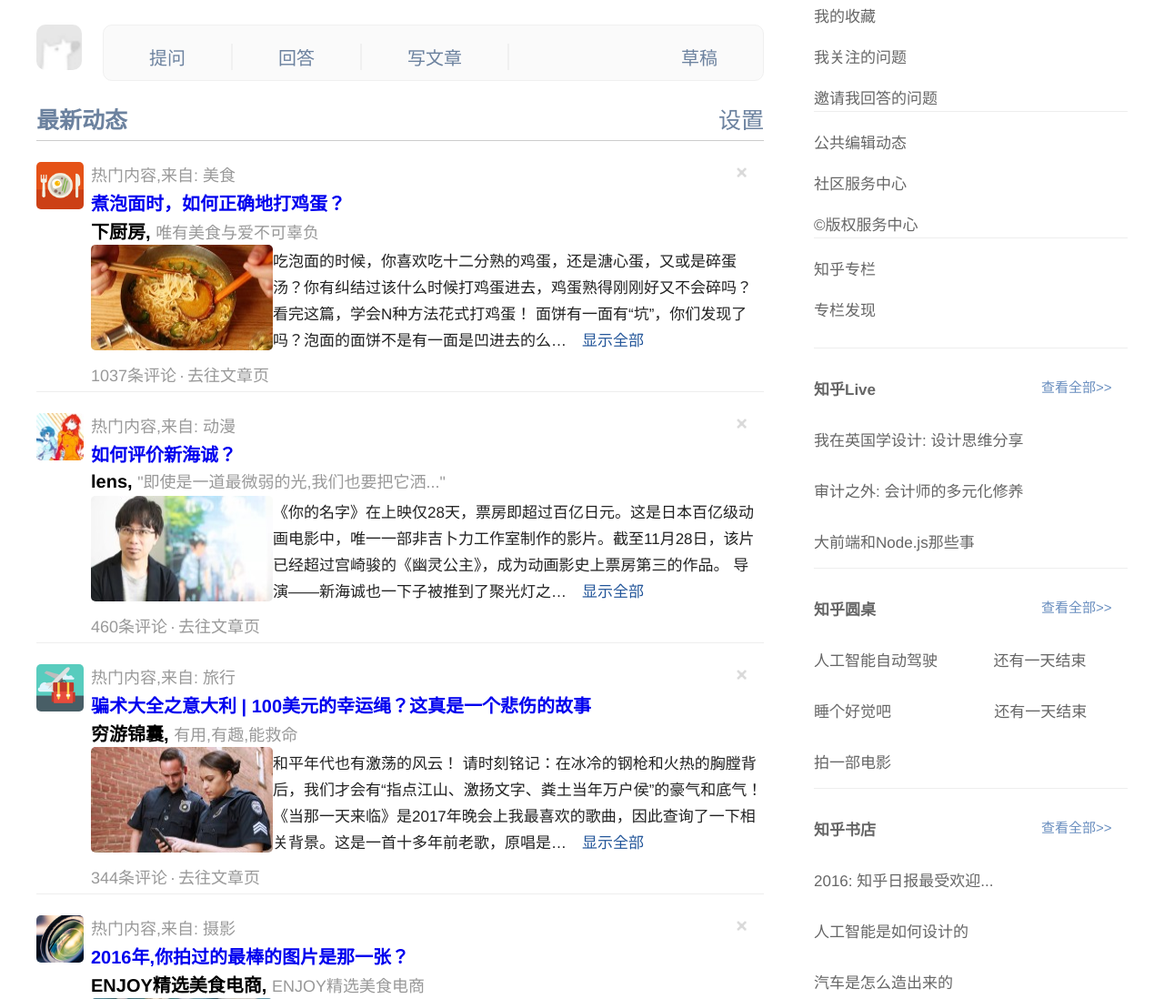
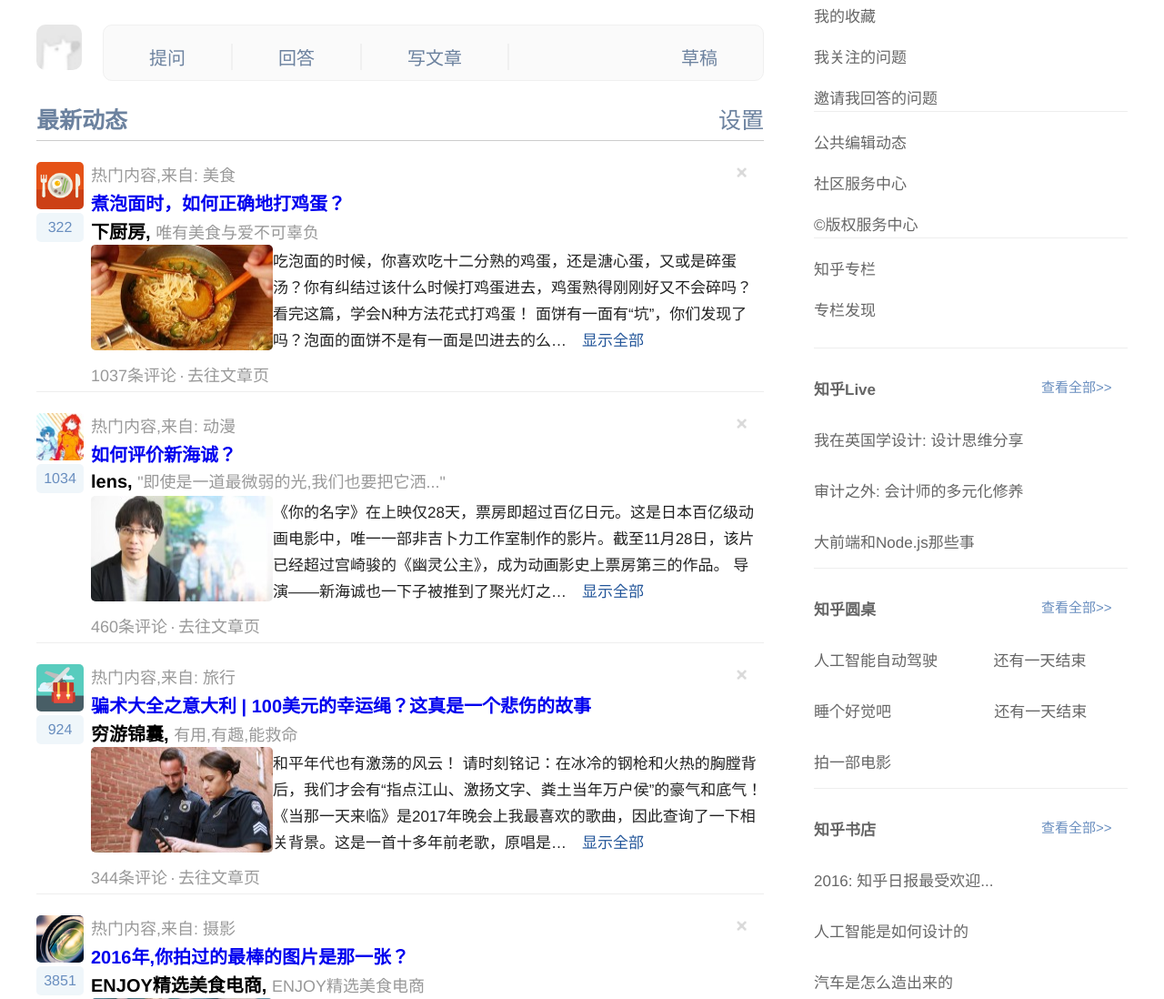
Before and after one commit to Wppfot-jia/homework, a PHP site: page /webpage/index.html in a window 1280 px wide. Shown: the part 76-1174 px from the top of the page at 91% size. Run offline with PHP 8.4, Linux system fonts and the light colour scheme.

Commit message:
2017-2-3

```diff
--- a/css/index.css
+++ b/css/index.css
@@ -221,14 +221,12 @@
     width:60px;
 	height:8200px;
     float:left;
-
 }
 .open-left img{
 	width:52px;
 	border-radius:5px;
 }
 .open-right{
-
     width:740px;
 	height:8200px;
 	float:right;
@@ -367,6 +365,30 @@
 	height:260px;
     float:left;
 }
+.good{
+	margin-bottom:5px;
+	width:52px;
+	height:32px;
+	text-align:center;
+	line-height:32px;
+	color:rgb(105,142,191);
+	border-radius:5px;
+	background-color:rgb(239,246,250);
+}
+.shouqi{
+	text-align:center;
+	line-height:32px;
+	border-radius:5px;
+	background-color:rgb(121,171,211);
+	position:fixed;
+	width:62px;
+	height:32px;
+	color:rgb(255,255,255);
+	top:905px;
+	left:1088px;
+}
+
+
 .main-left img{
 	width:52px;
 	border-radius:5px;
--- a/webpage/index.html
+++ b/webpage/index.html
@@ -18,15 +18,12 @@
                     </form>
                 </div>
 
-
                 <ul>
                     <a href="#"  onmouseout="omoutLi1()" onmouseover="omoverLi1()"><li id="li1" onclick="ocLi1()">消息</li></a>
                     <a href="#" onmouseout="omoutLi2()" onmouseover="omoverLi2()"><li id="li2" onclick="ocLi2()">发现</li></a>
                     <a href="#" onmouseout="omoutLi3()" onmouseover="omoverLi3()"><li id="li3" onclick="ocLi3()">话题</li></a>
                     <a href="#" onmouseout="omoutLi4()" onmouseover="omoverLi4()"><li id="li4" onclick="ocLi4()">首页</li></a>
                 </ul>
-
-
 
                 <div class="nav_personal" id="nav_personal" onmouseover="omoverNavp()" onmouseout="omoutNavp()">
                     <img src="../img/2.png">
@@ -68,12 +65,12 @@
                         <img onclick="ocDelated()" src="../img/delate.png">
                     </div>
 
-
-
-
                     <div class="open" id="open_$">
                         <div class="open-left">
                             <img src="../img/cate.png">
+                            <div class="good" id="good_te" onclick="ocGood_te()" onmouseover="omoverGood_te()" onmouseout="omoutGood_te()">322</div>
+                            <div class="good" id="bad" onclick="ocBad_te()" onmouseover="omoverBad_te()" onmouseout="omoutBad_te()">-1</div>
+                            <div class="shouqi" onclick="ocShouqi()">收起</div>
                         </div>
                         <div class="open-right">
                             <div class="open-first">
@@ -88,7 +85,7 @@
                                 <span class="open-third-right">唯有美食与爱不可辜负</span>
                             </div>
                             <div class="open-forth">
-                                <span>2304</span><span>人赞</span>
+                                <span id="new_te">322</span><span>人赞</span>
                             </div>
                             <div class="open-fifth">
                                 <p>吃泡面的时候，你喜欢吃十二分熟的鸡蛋，还是溏心蛋，又或是碎蛋汤？你有纠结过该什么时候打鸡蛋进去，鸡蛋熟得刚刚好又不会碎吗？看完这篇，学会N种方法花式打鸡蛋！ 面饼有一面有“坑”，你们发现了吗？泡面的面饼不是有一面是凹进去的么…</p>
@@ -158,33 +155,12 @@
                         </div>
                     </div>
 
-
-
-
-
-
-
-
-
-
-
-
-
-
-
-
-
-
-
-
-
-
-
-
                     <li class="massage" id="mass">
                         <div class="main">
                             <div class="main-left">
                                 <img src="../img/cate.png">
+                                <div class="good" id="good1" onclick="ocGood1()" onmouseover="omoverGood1()"
+                                onmouseout="omoutGood1()">322</div>
                             </div>
                             <div class="main-right">
                                 <div class="main-first">
@@ -217,6 +193,8 @@
                         <div class="main">
                             <div class="main-left">
                                 <img src="../img/cartoon.png">
+                                <div class="good" id="good2" onmouseover="omoverGood2()"
+                                onmouseout="omoutGood2()" onclick="ocGood2()">1034</div>
                             </div>
                             <div class="main-right">
                                 <div class="main-first">
@@ -249,6 +227,8 @@
                         <div class="main">
                             <div class="main-left">
                                 <img src="../img/tour.png">
+                                <div class="good" id="good3" onmouseover="omoverGood3()"
+                                onmouseout="omoutGood3()" onclick="ocGood3()">924</div>
                             </div>
                             <div class="main-right">
                                 <div class="main-first">
@@ -281,6 +261,8 @@
                         <div class="main">
                             <div class="main-left">
                                 <img src="../img/picture.png">
+                                <div class="good" id="good4" onmouseover="omoverGood4()"
+                                onmouseout="omoutGood4()" onclick="ocGood4()">3851</div>
                             </div>
                             <div class="main-right">
                                 <div class="main-first">
@@ -313,6 +295,8 @@
                         <div class="main">
                             <div class="main-left">
                                 <img src="../img/car.png">
+                                <div class="good" id="good5" onmouseover="omoverGood5()"
+                                onmouseout="omoutGood5()" onclick="ocGood5()">1719</div>
                             </div>
                             <div class="main-right">
                                 <div class="main-first">
@@ -345,6 +329,8 @@
                         <div class="main">
                             <div class="main-left">
                                 <img src="../img/zhengzhi.png">
+                                <div class="good" id="good6" onmouseover="omoverGood6()"
+                                onmouseout="omoutGood6()" onclick="ocGood6()">624</div>
                             </div>
                             <div class="main-right">
                                 <div class="main-first">
@@ -656,6 +642,138 @@
             open.style.display = "none";
             mass.style.display = "block";
         }
+        function omoverGood1(){
+            var good = $("good1");
+            good.style.backgroundColor = "rgb(105,142,191)";
+            good.style.color = "rgb(255,255,255)";
+        }
+        function omoutGood1(){
+            var good = $("good1");
+            good.style.backgroundColor = "rgb(239,246,250)";
+            good.style.color = "rgb(105,142,191)";
+        }
+        function omoverGood2(){
+            var good = $("good2");
+            good.style.backgroundColor = "rgb(105,142,191)";
+            good.style.color = "rgb(255,255,255)";
+        }
+        function omoutGood2(){
+            var good = $("good2");
+            good.style.backgroundColor = "rgb(239,246,250)";
+            good.style.color = "rgb(105,142,191)";
+        }
+        function omoverGood3(){
+            var good = $("good3");
+            good.style.backgroundColor = "rgb(105,142,191)";
+            good.style.color = "rgb(255,255,255)";
+        }
+        function omoutGood3(){
+            var good = $("good3");
+            good.style.backgroundColor = "rgb(239,246,250)";
+            good.style.color = "rgb(105,142,191)";
+        }
+        function omoverGood4(){
+            var good = $("good4");
+            good.style.backgroundColor = "rgb(105,142,191)";
+            good.style.color = "rgb(255,255,255)";
+        }
+        function omoutGood4(){
+            var good = $("good4");
+            good.style.backgroundColor = "rgb(239,246,250)";
+            good.style.color = "rgb(105,142,191)";
+        }
+        function omoverGood5(){
+            var good = $("good5");
+            good.style.backgroundColor = "rgb(105,142,191)";
+            good.style.color = "rgb(255,255,255)";
+        }
+        function omoutGood5(){
+            var good = $("good5");
+            good.style.backgroundColor = "rgb(239,246,250)";
+            good.style.color = "rgb(105,142,191)";
+        }
+        function omoverGood6(){
+            var good = $("good6");
+            good.style.backgroundColor = "rgb(105,142,191)";
+            good.style.color = "rgb(255,255,255)";
+        }
+        function omoutGood6(){
+            var good = $("good6");
+            good.style.backgroundColor = "rgb(239,246,250)";
+            good.style.color = "rgb(105,142,191)";
+        }
+        function omoverGood_te(){
+            var good = $("good_te");
+            good.style.backgroundColor = "rgb(105,142,191)";
+            good.style.color = "rgb(255,255,255)";
+        }
+        function omoutGood_te(){
+            var good = $("good_te");
+            good.style.backgroundColor = "rgb(239,246,250)";
+            good.style.color = "rgb(105,142,191)";
+        }
+        function ocGood_te(){
+            var good = $("good_te");
+            var new_te = $("new_te");
+            var kk = good.innerHTML;
+            good.innerHTML = ++kk;
+            new_te.innerHTML = good.innerHTML;
+        }
+        function omoverBad_te(){
+            var bad = $("bad");
+            bad.style.backgroundColor = "rgb(105,142,191)";
+            bad.style.color = "rgb(255,255,255)";
+        }
+        function omoutBad_te(){
+            var bad = $("bad");
+            bad.style.backgroundColor = "rgb(239,246,250)";
+            bad.style.color = "rgb(105,142,191)";
+        }
+        function ocBad_te(){
+            var good = $("bad_te");
+            var new_te = $("new_te");
+            var kk = new_te.innerHTML;
+            kk = --new_te.innerHTML;
+            new_te.innerHTML = kk;
+        }
+
+
+        function ocGood1(){
+            var good = $("good1");
+            var kk = good.innerHTML;
+            good.innerHTML = ++kk;
+        }
+        function ocGood2(){
+            var good = $("good2");
+            var kk = good.innerHTML;
+            good.innerHTML = ++kk;
+        }
+        function ocGood3(){
+            var good = $("good3");
+            var kk = good.innerHTML;
+            good.innerHTML = ++kk;
+        }
+        function ocGood4(){
+            var good = $("good4");
+            var kk = good.innerHTML;
+            good.innerHTML = ++kk;
+        }
+        function ocGood5(){
+            var good = $("good5");
+            var kk = good.innerHTML;
+            good.innerHTML = ++kk;
+        }
+        function ocGood6(){
+            var good = $("good6");
+            var kk = good.innerHTML;
+            good.innerHTML = ++kk;
+        }
+        function ocShouqi(){
+            var open_$ = $("open_$");
+            var mass = $("mass");
+            open_$.style.display = "none";
+            mass.style.display = "block";
+        }
     </script>
     </body>
 </html>
```
